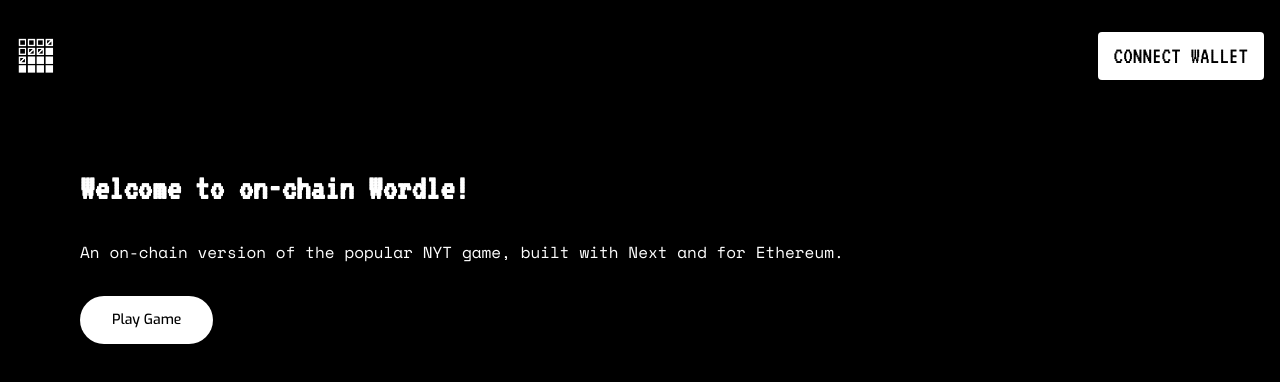
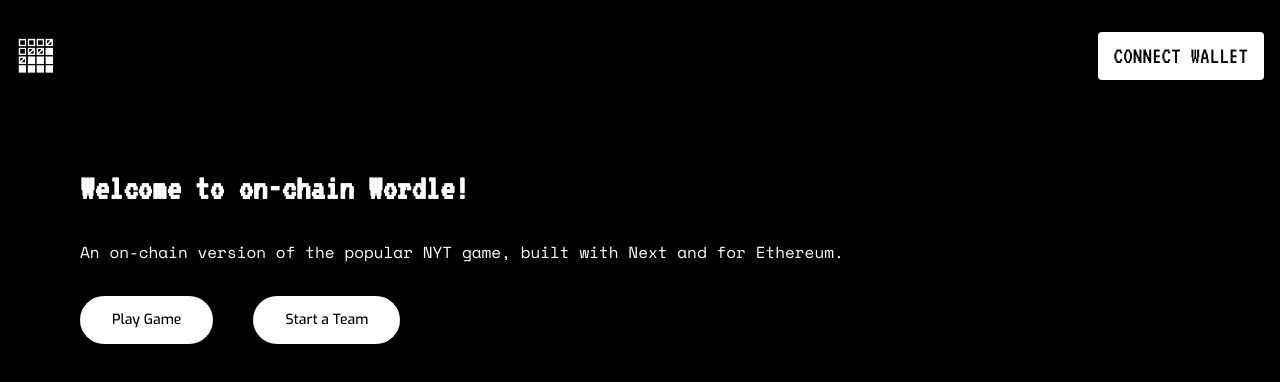
Before and after one commit to iloveburritos/wordle, a Next.js app: page / in a window 1280 px wide. Shown: the top 382 px of the page. Built offline with nearby package versions, Linux system fonts and the light colour scheme; no server answers.

Commit message:
updated ui

```diff
--- a/app/page.tsx
+++ b/app/page.tsx
@@ -16,6 +16,9 @@
           <Button size="lg">
             Play Game
           </Button>
+          <Button className="ml-10" size="lg">
+            Start a Team
+          </Button>
         </Link>
       </main>
     </div>
--- a/components/Header.tsx
+++ b/components/Header.tsx
@@ -21,7 +21,7 @@
           />
         </Link>
         <div className="flex flex-col md:flex-row items-center space-y-4 md:space-y-0 md:space-x-6">
-          <div className="flex items-center space-x-4">
+          <div className="flex items-center space-x-4" >
             <WalletButton />
           </div>
         </div>
--- a/components/WalletModal.tsx
+++ b/components/WalletModal.tsx
@@ -73,6 +73,7 @@
         onClick={handleClick}
         aria-haspopup="true"
         aria-expanded={isDropdownOpen}
+
       >
         {authenticated ? "Logged In" : "Connect Wallet"}
       </button>
@@ -95,6 +96,7 @@
               onClick={() => setIsDropdownOpen(false)}
               className="flex items-center w-full px-4 py-2 text-sm hover:bg-accent hover:text-accent-foreground whitespace-nowrap"
               role="menuitem"
+
             >
               <X className="mr-2 h-4 w-4 flex-shrink-0" /> Close
             </button>
```
